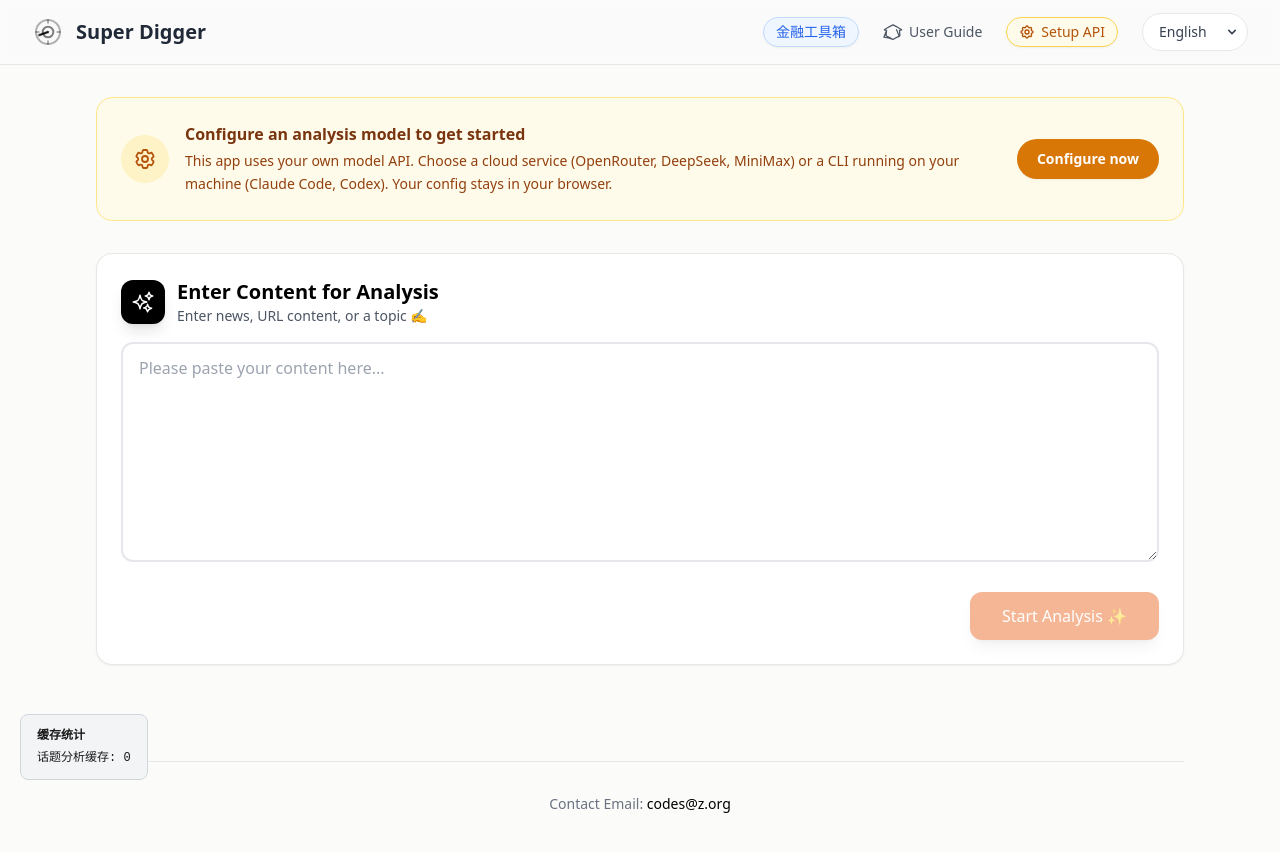
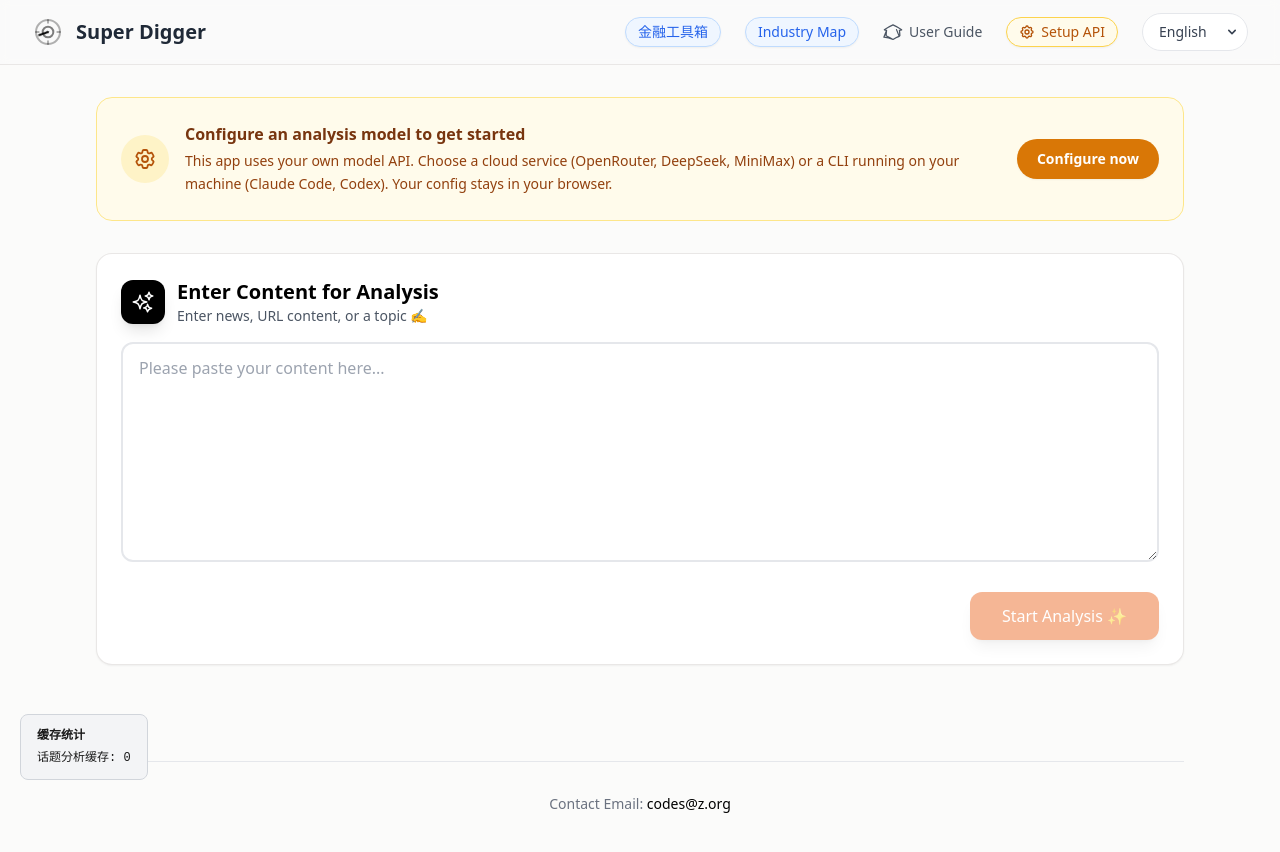
Before and after one commit to beyondwen/geministocks, a React (Vite) app: page / in a window 1280 px wide. Shown: the top 852 px of the page. Built offline with nearby package versions, Linux system fonts and the light colour scheme.

Commit message:
feat: add new link for Industry Map with Telegram bot link
Added a new link for 'Industry Map' with a Telegram bot link.

Co-authored-by: master <24885285+yaoleifly@users.noreply.github.com>

```diff
--- a/App.tsx
+++ b/App.tsx
@@ -634,6 +634,14 @@ const MainPage: React.FC = () => {
                         >
                             <span>金融工具箱</span>
                         </a>
+                        <a
+                            href="https://t.me/serenitymap_bot"
+                            target="_blank"
+                            rel="noopener noreferrer"
+                            className="flex items-center gap-x-1.5 text-xs sm:text-sm font-medium bg-blue-50 text-blue-600 px-3 py-1 rounded-full hover:bg-blue-100 transition-colors border border-blue-200 shadow-sm"
+                        >
+                            <span>{locale === 'zh' ? '产业图谱' : 'Industry Map'}</span>
+                        </a>
                         <button
                             onClick={() => setIsUserGuideModalOpen(true)}
                             className="hidden sm:flex items-center gap-x-1.5 text-sm font-medium text-gray-600 hover:text-black transition-colors"
```
